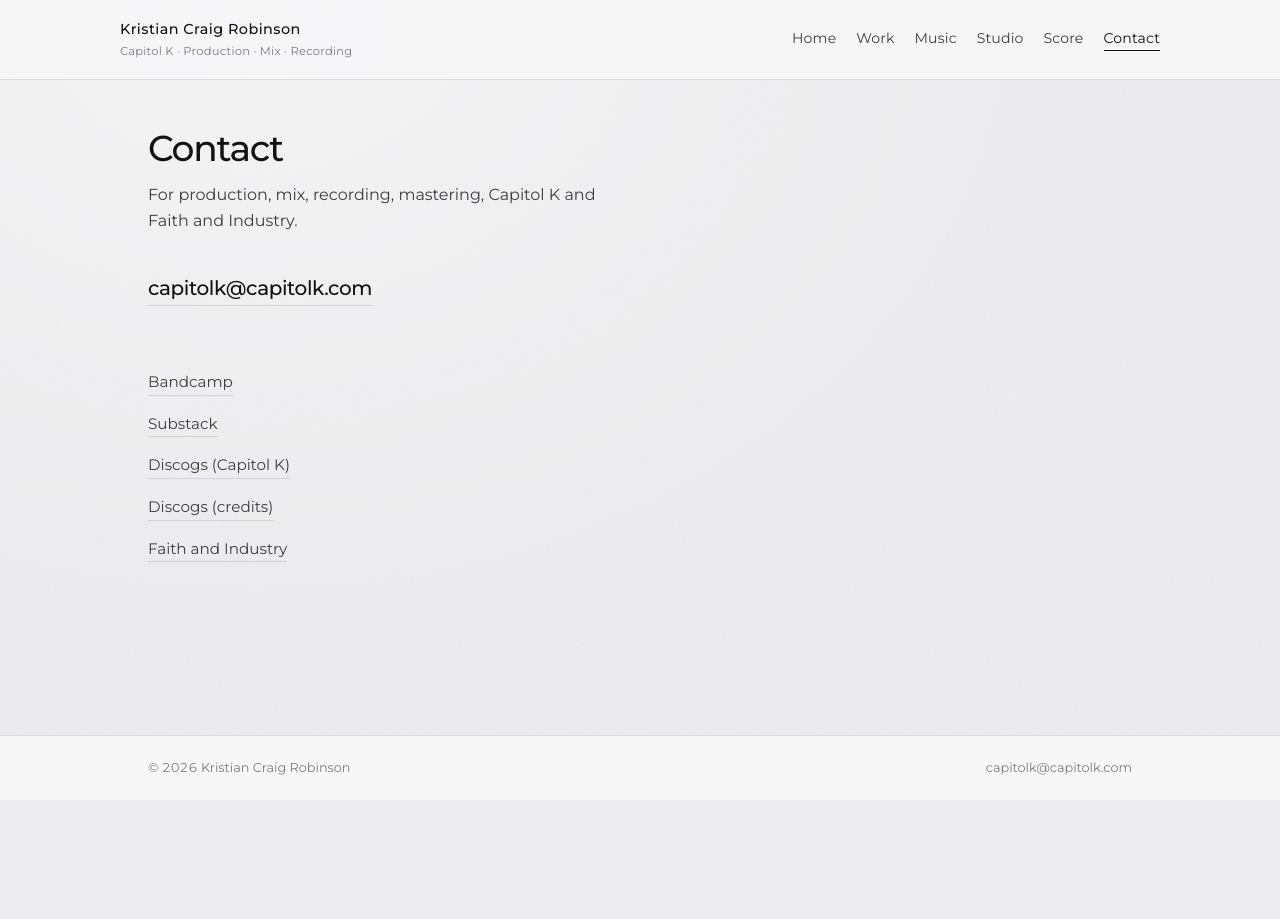
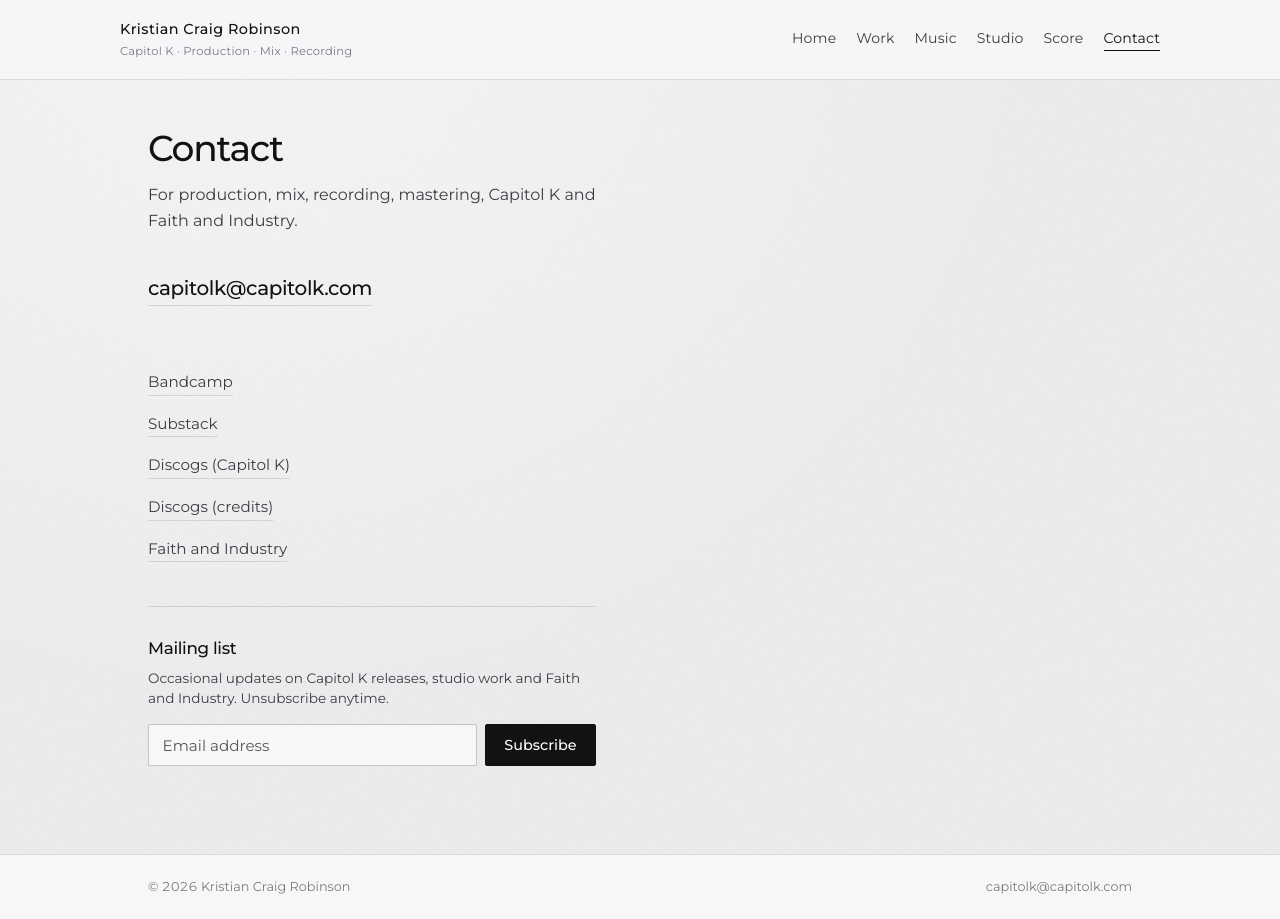
Before and after one commit to faithandindustry/Capitol_K, a plain HTML site: page contact.html in a window 1280 px wide. Before the commit the page ends 800 px from the top, so only its background shows below. Drawn offline with Linux system fonts and the light colour scheme.

Commit message:
Add files via upload

```diff
--- a/contact.html
+++ b/contact.html
@@ -47,6 +47,39 @@
             <a href="https://www.discogs.com/artist/420148-Kristian-Craig-Robinson" target="_blank" rel="noopener">Discogs (credits)</a>
             <a href="https://faithandindustry.com" target="_blank" rel="noopener">Faith and Industry</a>
           </div>
+
+          <div class="mail-signup">
+            <h2 class="mail-signup-title">Mailing list</h2>
+            <p class="mail-signup-note">Occasional updates on Capitol K releases, studio work and Faith and Industry. Unsubscribe anytime.</p>
+            <form
+              action="https://faithandindustry.us12.list-manage.com/subscribe/post?u=378b275278303c7e7e6188fd3&amp;id=5d217e8e58&amp;f_id=00896ee9f0"
+              method="post"
+              id="mc-embedded-subscribe-form"
+              name="mc-embedded-subscribe-form"
+              target="_blank"
+              novalidate
+              class="mail-form"
+            >
+              <label class="visually-hidden" for="mce-EMAIL">Email address</label>
+              <div class="mail-row">
+                <input
+                  type="email"
+                  name="EMAIL"
+                  id="mce-EMAIL"
+                  class="mail-input"
+                  placeholder="Email address"
+                  required
+                  value=""
+                >
+                <!-- anti-bot: do not remove -->
+                <div style="position: absolute; left: -5000px;" aria-hidden="true">
+                  <input type="text" name="b_378b275278303c7e7e6188fd3_5d217e8e58" tabindex="-1" value="">
+                </div>
+                <button type="submit" name="subscribe" id="mc-embedded-subscribe" class="mail-btn">Subscribe</button>
+              </div>
+            </form>
+          </div>
+
         </div>
       </div>
     </main>
--- a/styles.css
+++ b/styles.css
@@ -1023,3 +1023,86 @@ main a[href^="mailto"]:hover {
     line-height: 1.45;
   }
 }
+
+/* —— Mailing list (Contact) —— */
+.mail-signup {
+  margin-top: 2.75rem;
+  padding-top: 1.75rem;
+  border-top: 1px solid var(--line);
+  max-width: 28rem;
+}
+.mail-signup-title {
+  font-size: 1.05rem;
+  font-weight: 500;
+  letter-spacing: -0.02em;
+  margin: 0 0 0.4rem;
+  color: var(--ink);
+}
+.mail-signup-note {
+  font-size: 0.85rem;
+  line-height: 1.5;
+  color: var(--ink-soft);
+  margin: 0 0 1rem;
+}
+.mail-form {
+  margin: 0;
+}
+.mail-row {
+  display: flex;
+  flex-wrap: wrap;
+  gap: 0.5rem;
+  align-items: stretch;
+}
+.mail-input {
+  flex: 1 1 12rem;
+  min-width: 0;
+  padding: 0.65rem 0.85rem;
+  border: 1px solid var(--line-strong);
+  background: var(--surface, #f4f4f5);
+  color: var(--ink);
+  font-family: inherit;
+  font-size: 0.95rem;
+  border-radius: 2px;
+}
+.mail-input::placeholder {
+  color: var(--ink-soft);
+  opacity: 0.85;
+}
+.mail-input:focus {
+  outline: none;
+  border-color: var(--ink);
+}
+.mail-btn {
+  padding: 0.65rem 1.15rem;
+  border: 1px solid var(--ink);
+  background: var(--ink);
+  color: #fff;
+  font-family: inherit;
+  font-size: 0.9rem;
+  font-weight: 500;
+  cursor: pointer;
+  border-radius: 2px;
+  white-space: nowrap;
+}
+.mail-btn:hover {
+  opacity: 0.88;
+}
+.visually-hidden {
+  position: absolute;
+  width: 1px;
+  height: 1px;
+  padding: 0;
+  margin: -1px;
+  overflow: hidden;
+  clip: rect(0, 0, 0, 0);
+  white-space: nowrap;
+  border: 0;
+}
+@media (max-width: 480px) {
+  .mail-row {
+    flex-direction: column;
+  }
+  .mail-btn {
+    width: 100%;
+  }
+}
```
